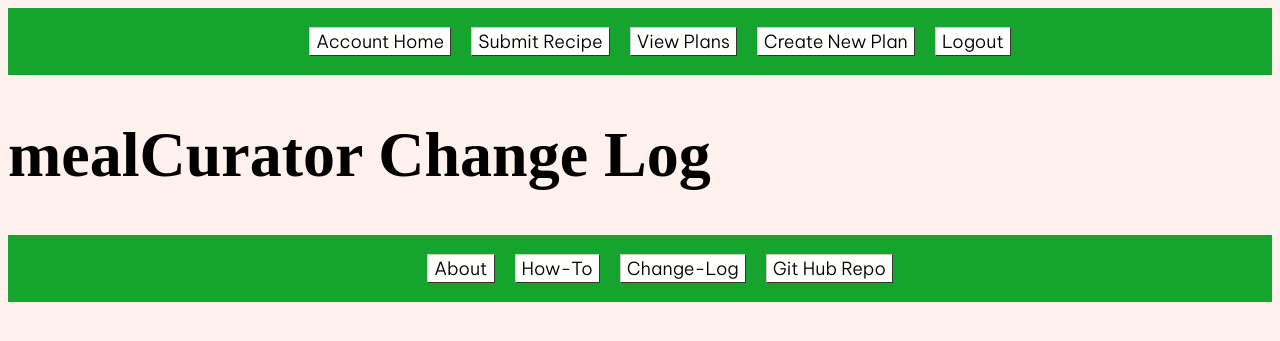
After one commit to jtweeder/mealcurator, a Django app: page /meals/changelog in a window 1280 px wide. The commit adds this page. Shown: the top 341 px of the page. Run offline with Django 4.2, Linux system fonts and the light colour scheme; data that the repository does not hold is empty; some web fonts are replaced.

Commit message:
change log

```diff
--- a/cooks/templatetags/cooks_extras.py
+++ b/cooks/templatetags/cooks_extras.py
@@ -34,6 +34,7 @@ def dec_cleaner(qty):
 def choice_finder(key, list):
     list = {'sections': choices.sections,
             'uoms': choices.uoms,
+            'change': choices.change,
             }[list]
     choice_dict = {a: b for a, b in list}
     return(choice_dict[key])
--- a/mealcurator/choices.py
+++ b/mealcurator/choices.py
@@ -83,6 +83,9 @@ sections = [
     ('un', 'Unknown'),
     ('pr', 'Produce'),
     ('dr', 'Dry Goods'),
+    ('co', 'Condiments/Oils'),
+    ('pi', 'Pickled/Olives'),
+    ('ge', 'General Grocery'),
     ('cv', 'Canned Veg'),
     ('cm', 'Canned Meat'),
     ('sp', 'Soups'),
@@ -92,4 +95,5 @@ sections = [
     ('dl', 'Deli/Cheese'),
     ('da', 'Dairy'),
     ('mt', 'Meat/Seafood'),
+    ('ho', 'Household Item')
 ]
--- a/mealcurator/sitemaps.py
+++ b/mealcurator/sitemaps.py
@@ -7,7 +7,7 @@ class StaticViewSitemap(sitemaps.Sitemap):
     changefreq = 'daily'
 
     def items(self):
-        return ['index', 'get-recipe', 'about', 'howto']
+        return ['index', 'get-recipe', 'about', 'howto', 'change_log']
 
     def location(self, item):
         return reverse(item)
--- a/meals/urls.py
+++ b/meals/urls.py
@@ -8,5 +8,5 @@ urlpatterns = [
     path('browse', views.show_recipe, name='view-recipes'),
     path('howto', views.howto, name='howto'),
     path('about', views.about, name='about'),
-    path('changelog', views.change_log', name='change_log'),
+    path('changelog', views.change_log, name='change_log'),
 ]
--- a/meals/views.py
+++ b/meals/views.py
@@ -7,16 +7,22 @@ from .models import raw_recipe, mstr_recipe, changes
 def index(request):
     return render(request, 'font_style.html', context=None)
 
+
 def howto(request):
     return render(request, 'howto.html', context=None)
+
 
 def about(request):
     return render(request, 'about.html', context=None)
 
+
 def change_log(request):
-    change_list = changes.objects.all()
+    change_list = (changes.objects
+                          .values('version', 'change', 'entry_date', 'change_desc', 'version__implemented')
+                          .order_by('-version__implemented', 'version', 'change',  'entry_date'))
     context = {'changes': change_list}
-    return render(request, 'change.html', context=context)
+    return render(request, 'changelog.html', context=context)
+
 
 class get_recipe(CreateView):
     login_required = True
--- a/templates/base.html
+++ b/templates/base.html
@@ -137,6 +137,7 @@
         <ul class="navlist">
         <li><a class="button" href="{% url 'about' %}">About</a></li>
         <li><a class="button" href="{% url 'howto' %}">How-To</a></li>
+        <li><a class="button" href="{% url 'change_log' %}">Change-Log</a></li>
         <li><a class="button" href="https://github.com/jtweeder/mealcurator" target="_blank">Git Hub Repo</a></li>
         </ul>
     </div>
--- /dev/null
+++ b/templates/changelog.html
@@ -0,0 +1,24 @@
+{% extends "base.html" %}
+{% load cooks_extras %}
+{% block page_content %}
+
+<h1>mealCurator Change Log</h1>
+
+{% regroup changes by version as changes_ver %}
+
+{% for change, details in changes_ver %}
+<h2>{{ change }} </h2>
+{% for det in details %}
+{% if forloop.first %}
+<h3>{{ det.version__implemented }}</h3>
+{% endif %}
+<li>{{ det.change | choice_finder:"change" }} - {{ det.change_desc }}</li>
+
+
+
+{% endfor %}
+
+
+
+{% endfor %}
+{% endblock page_content %}
```
Also changed, not shown: meals/admin.py (+18 -2 lines), meals/models.py (+6 -3 lines), meals/migrations/0027_change_log_mstr_recipe_dummy_changes.py (added), meals/migrations/0028_meal_item_poss_duplicate.py (added).
